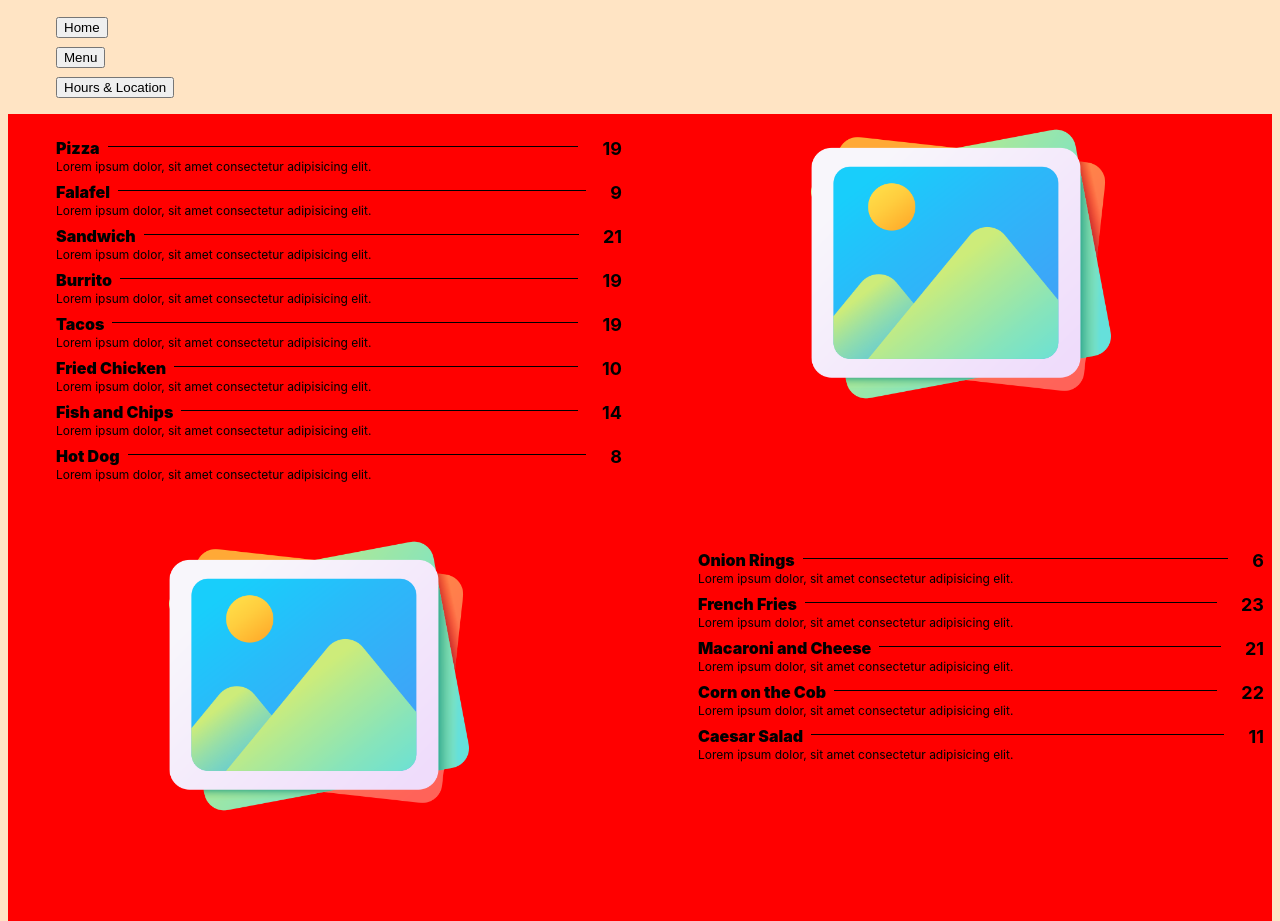
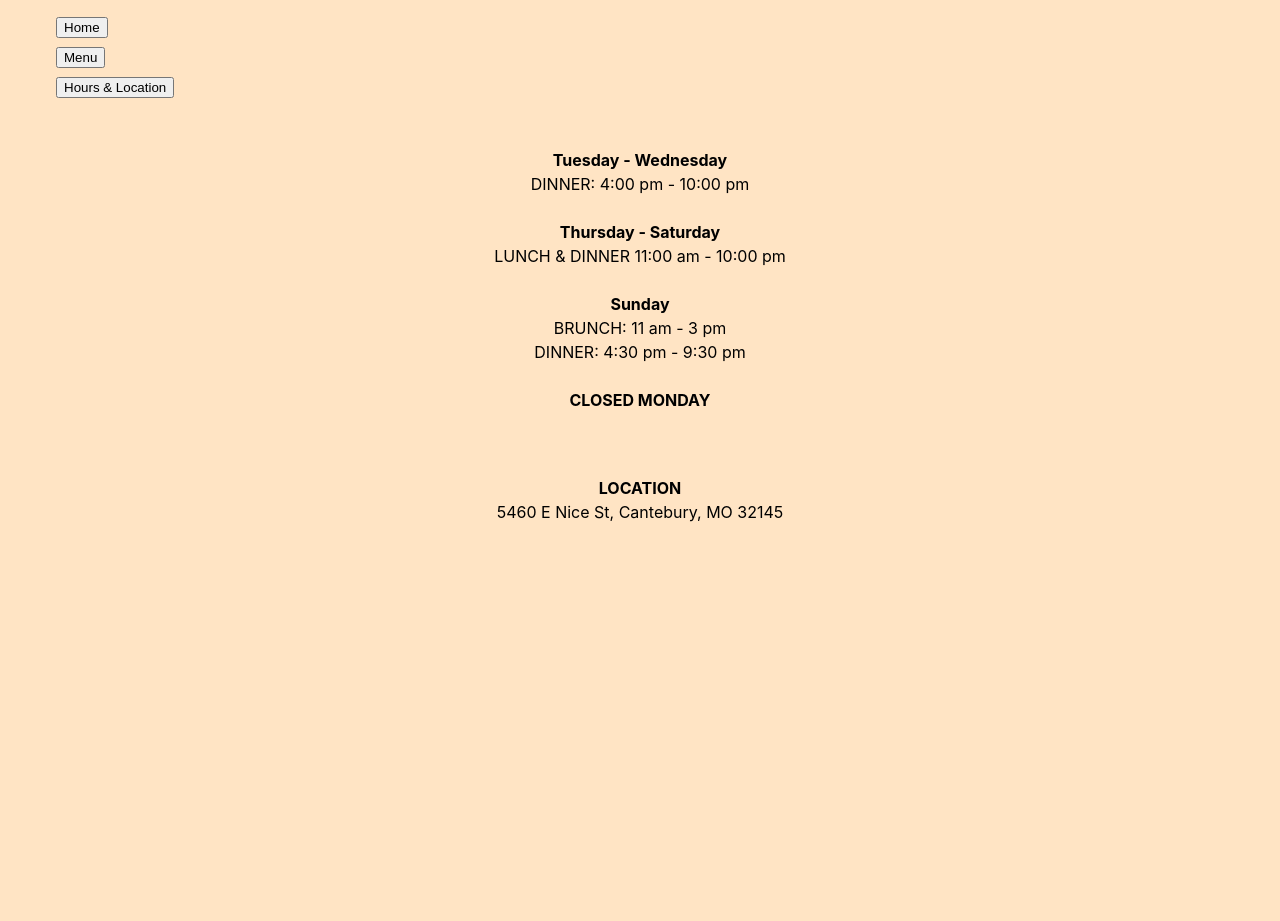
Before and after one commit to thereisnodeveloper/restaurant, a website built with webpack: page src/index.html in a window 1280 px wide. Shown: the top 921 px of the page. After the commit the page ends 800 px from the top, so only its background shows below. Built offline with nearby package versions, Linux system fonts and the light colour scheme.

Commit message:
finish page content for hours & location

```diff
--- /dev/null
+++ b/src/hours.js
@@ -0,0 +1,36 @@
+export  {hoursContent}
+import { appendChildBulk } from "./index.js"
+
+const hoursContent = document.createElement("div")
+hoursContent.classList.add("hours-content")
+
+const elemHours = document.createElement("p")
+elemHours.innerHTML = `
+<strong>Tuesday - Wednesday</strong><br>
+DINNER: 4:00 pm - 10:00 pm<br>
+<br>
+<strong>Thursday - Saturday </strong><br>
+LUNCH & DINNER 11:00 am - 10:00 pm <br>
+<br>
+
+<strong>Sunday</strong><br>
+BRUNCH: 11 am - 3 pm<br>
+DINNER: 4:30 pm - 9:30 pm<br>
+<br>
+
+<strong>CLOSED MONDAY</strong>`
+
+hoursContent.append(elemHours)
+
+const elemLocation = document.createElement("p")
+elemLocation.innerHTML = `
+<br>
+<br>
+
+<strong>LOCATION</strong><br>
+
+5460 E Nice St,
+Cantebury, MO 32145
+`
+
+hoursContent.append(elemLocation)
--- a/src/index.js
+++ b/src/index.js
@@ -4,7 +4,7 @@ import './style.css'
 import Placeholder from './assets/placeholder.png'
 
 import {menuContent} from "./menu.js"
-
+import {hoursContent} from "./hours.js"
 export {appendChildBulk}
 
 function initContent(){
@@ -38,6 +38,8 @@ function appendChildBulk(elemToAppendTo, ...args){
 // #region Event Listeners
 const elemButtonHome = document.querySelector(".home")
 const elemButtonMenu = document.querySelector(".menu")
+const elemButtonHours = document.querySelector(".hours-location")
+
 
    function resetContent(){
       const content = document.querySelector('#content')
@@ -49,13 +51,19 @@ const elemButtonMenu = document.querySelector(".menu")
    }
 
    function switchToMenu(){
-
       resetContent()
       appendChildBulk(content, menuContent)
    }
 
+   function switchToHours(){
+      resetContent()
+      appendChildBulk(content, hoursContent)
+   }
+
    elemButtonMenu.addEventListener("click", switchToMenu)
    elemButtonHome.addEventListener("click", switchToHome)
+   elemButtonHours.addEventListener("click", switchToHours)
+
 // #endregion
 
-switchToMenu()
+switchToHours()
--- a/src/style.css
+++ b/src/style.css
@@ -93,3 +93,12 @@ hr.solid{
     /* justify-content: center; */
     place-content: center;
 }
+
+.hours-content{
+    margin-top: 50px;
+}
+
+.hours-content p{
+    text-align: center;
+    line-height: 150%
+}
```
